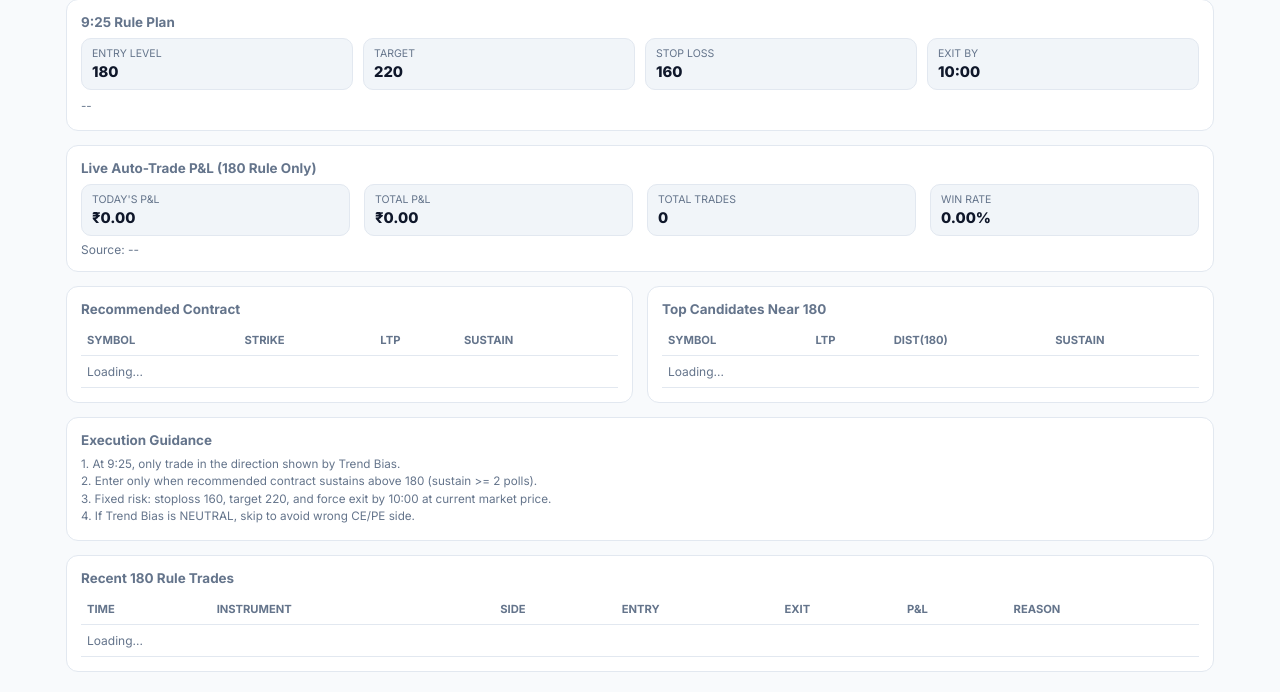
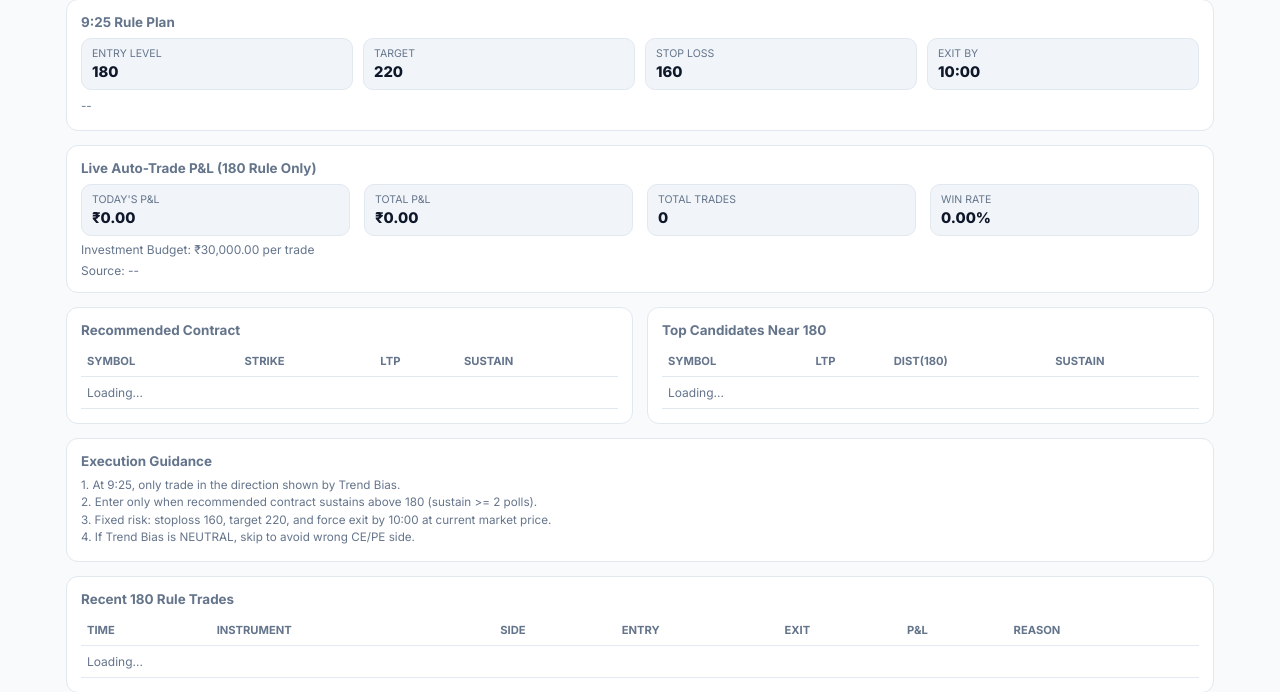
Before and after one commit to sivaramkakakrla/TradingBot_AngelOne, a Flask app: page /180-rule in a window 1280 px wide. Shown: the part 273-965 px from the top of the page. Run offline with Flask 3, Linux system fonts and the light colour scheme; data that the repository does not hold is empty.

Commit message:
Show configured 30k investment budget on 180 and ORB pages

```diff
--- a/trading_bot/dashboard/server.py
+++ b/trading_bot/dashboard/server.py
@@ -1713,6 +1713,10 @@ def api_rule180_pnl():
     """Return Rule180 strategy-only PnL summary and recent trades."""
     trades = _load_rule180_trades()
     today = now_ist().strftime("%Y-%m-%d")
+    try:
+        budget_per_trade = float(os.getenv("R180_CAPITAL_PER_TRADE", "30000"))
+    except Exception:
+        budget_per_trade = 30000.0
 
     total_pnl = 0.0
     today_pnl = 0.0
@@ -1762,6 +1766,7 @@ def api_rule180_pnl():
         "win_rate": round(win_rate, 2),
         "total_pnl": round(total_pnl, 2),
         "today_pnl": round(today_pnl, 2),
+        "budget_per_trade": round(budget_per_trade, 2),
         "recent": recent,
         "source": "rule180_trades_csv",
     })
@@ -1830,6 +1835,14 @@ def api_orb_pnl():
     """Return ORB strategy-only PnL summary and recent trades."""
     trades = _load_orb_trades()
     today = now_ist().strftime("%Y-%m-%d")
+    try:
+        from trading_bot.orb_strategy.config import ORBConfig
+        budget_per_trade = float(ORBConfig.from_env().capital_per_trade)
+    except Exception:
+        try:
+            budget_per_trade = float(os.getenv("ORB_CAPITAL_PER_TRADE", "30000"))
+        except Exception:
+            budget_per_trade = 30000.0
 
     total_pnl = 0.0
     today_pnl = 0.0
@@ -1878,6 +1891,7 @@ def api_orb_pnl():
         "win_rate": round(win_rate, 2),
         "total_pnl": round(total_pnl, 2),
         "today_pnl": round(today_pnl, 2),
+        "budget_per_trade": round(budget_per_trade, 2),
         "recent": recent,
         "runtime": _get_orb_runtime_snapshot(),
         "source": "orb_strategy_trades_csv",
--- a/trading_bot/dashboard/templates/orb_strategy.html
+++ b/trading_bot/dashboard/templates/orb_strategy.html
@@ -256,6 +256,7 @@
                     <div class="v" id="winRate">0.00%</div>
                 </div>
             </div>
+            <div id="orbBudget" class="hint" style="margin-top:6px;">Investment Budget: ₹30,000.00 per trade</div>
             <div id="pnlMeta" class="hint" style="margin-top:8px;">Source: --</div>
         </div>
 
@@ -335,6 +336,8 @@
 
             document.getElementById('totalTrades').textContent = String(d.total_trades || 0);
             document.getElementById('winRate').textContent = Number(d.win_rate || 0).toFixed(2) + '%';
+            document.getElementById('orbBudget').textContent =
+                'Investment Budget: ' + RS + Number(d.budget_per_trade || 0).toFixed(2) + ' per trade';
             document.getElementById('pnlMeta').textContent = 'Source: ' + (d.source || '--') + ' | Updated: ' + (d.time || '--');
 
             document.getElementById('orbHigh').textContent = d.runtime && d.runtime.orb_high != null ? Number(d.runtime.orb_high).toFixed(2) : '--';
--- a/trading_bot/dashboard/templates/rule180.html
+++ b/trading_bot/dashboard/templates/rule180.html
@@ -360,6 +360,7 @@
                     <div class="v" id="pnlWinRate">0.00%</div>
                 </div>
             </div>
+            <div class="sub" id="budget180" style="margin-top:6px;">Investment Budget: ₹30,000.00 per trade</div>
             <div class="sub" id="pnlSource" style="margin-top:6px;">Source: --</div>
         </div>
 
@@ -545,6 +546,8 @@
 
                 document.getElementById('pnlTrades').textContent = String(d.total_trades || 0);
                 document.getElementById('pnlWinRate').textContent = Number(d.win_rate || 0).toFixed(2) + '%';
+                document.getElementById('budget180').textContent =
+                    'Investment Budget: ' + RS + Number(d.budget_per_trade || 0).toFixed(2) + ' per trade';
                 document.getElementById('pnlSource').textContent = 'Source: ' + (d.source || '--') + ' | Date: ' + (d.date || '--');
 
                 const body = document.getElementById('r180TradesBody');
```
